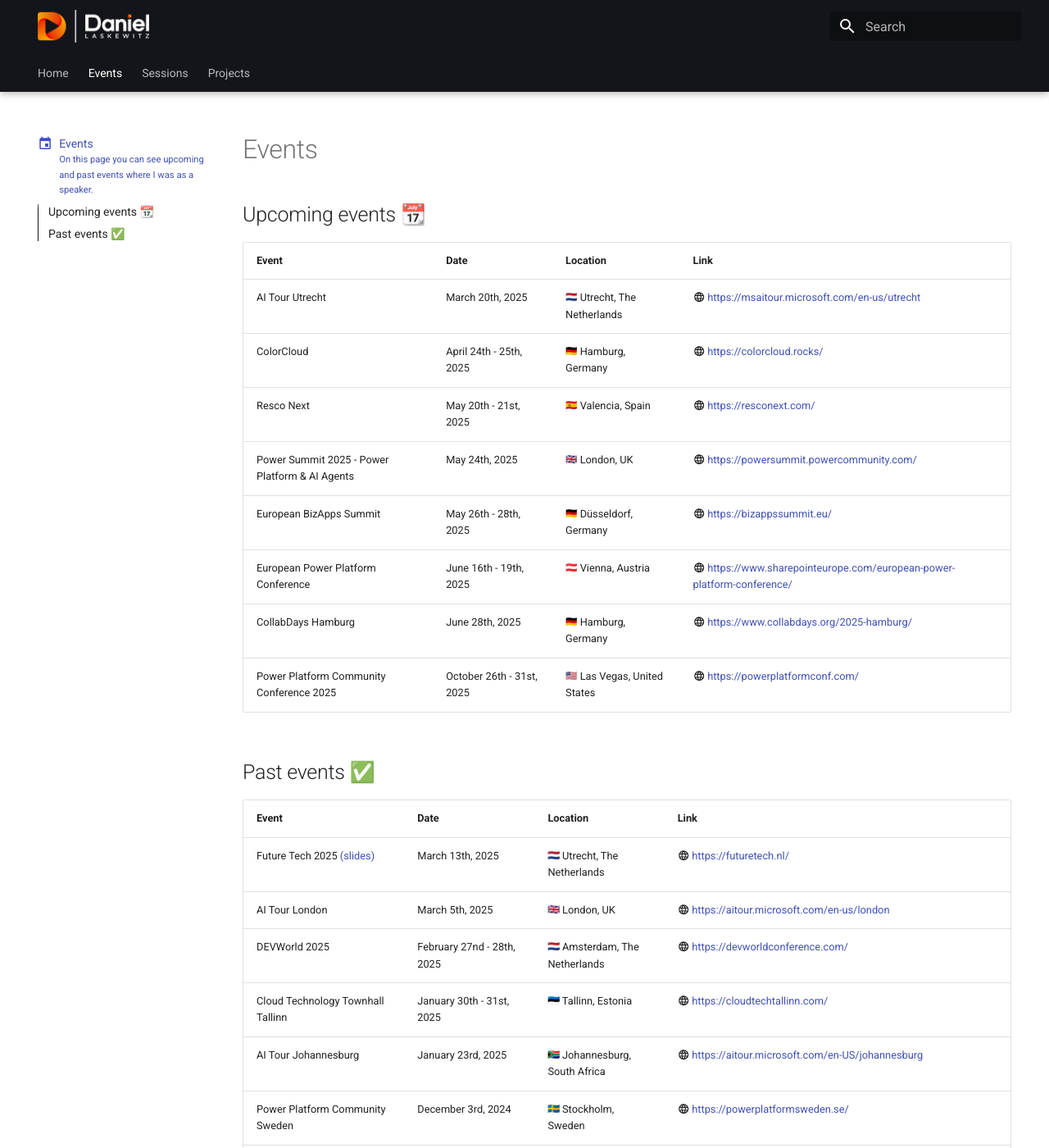
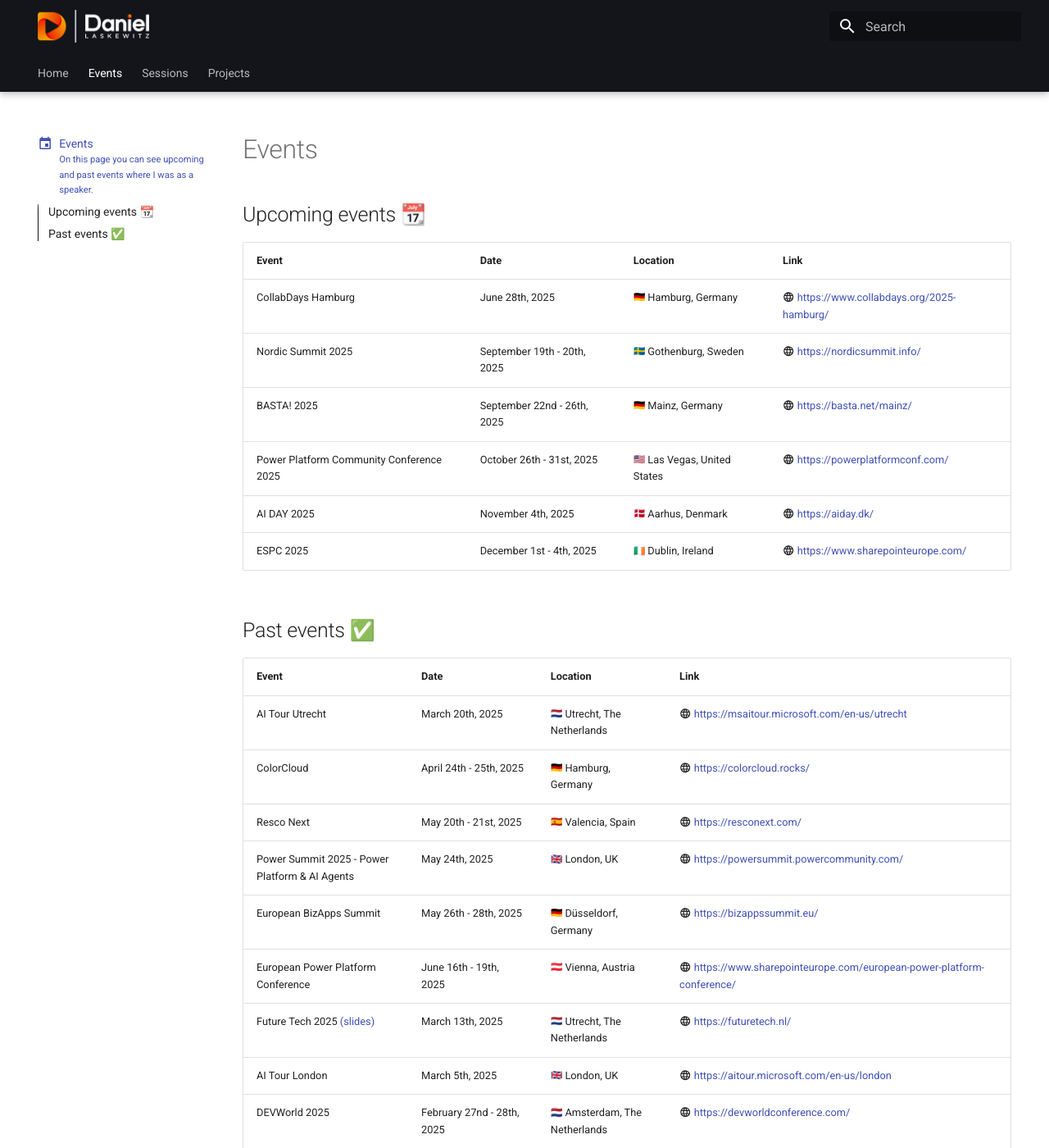
Before and after one commit to Laskewitz/laskewitz.github.io, an MkDocs documentation site: the page built from docs/events.md, in a window 1280 px wide and 1400 px high. Shown: the whole window at 82% size. Built offline with MkDocs 1.6.1 and Material for MkDocs 9.7.7, drawn with Linux system fonts in a browser that asks for light colours; emoji names are drawn with the system emoji font.

Commit message:
Update events

```diff
--- a/docs/events.md
+++ b/docs/events.md
@@ -15,20 +15,24 @@
 
 | Event | Date | Location | Link |
 | ----------- | ------------------------------------ | ------------------------------------ | ------------------------------------ |
+| CollabDays Hamburg | June 28th, 2025 | :de: Hamburg, Germany | :material-web: [https://www.collabdays.org/2025-hamburg/](https://www.collabdays.org/2025-hamburg/) |
+| Nordic Summit 2025 | September 19th - 20th, 2025 | :se: Gothenburg, Sweden | :material-web: [https://nordicsummit.info/](https://nordicsummit.info/) |
+| BASTA! 2025 | September 22nd - 26th, 2025 | :de: Mainz, Germany | :material-web: [https://basta.net/mainz/](https://basta.net/mainz/) |
+| Power Platform Community Conference 2025 | October 26th - 31st, 2025 | :us: Las Vegas, United States | :material-web: [https://powerplatformconf.com/](https://powerplatformconf.com/) |
+| AI DAY 2025 | November 4th, 2025 | :dk: Aarhus, Denmark | :material-web: [https://aiday.dk/](https://aiday.dk/) |
+| ESPC 2025 | December 1st - 4th, 2025 | :ie: Dublin, Ireland | :material-web: [https://www.sharepointeurope.com/](https://www.sharepointeurope.com/) |
+<!-- | Name | Date | :nl: | :material-web: [website](website) | -->
+
+## Past events ✅
+
+| Event | Date | Location | Link |
+| ----------- | ------------------------------------ | ------------------------------------ | ------------------------------------ |
 | AI Tour Utrecht | March 20th, 2025 | :nl: Utrecht, The Netherlands | :material-web: [https://msaitour.microsoft.com/en-us/utrecht](https://msaitour.microsoft.com/en-us/utrecht) |
 | ColorCloud | April 24th - 25th, 2025 | :de: Hamburg, Germany | :material-web: [https://colorcloud.rocks/](https://colorcloud.rocks/) |
 | Resco Next | May 20th - 21st, 2025 | :es: Valencia, Spain | :material-web: [https://resconext.com/](https://resconext.com/) |
 | Power Summit 2025 - Power Platform & AI Agents | May 24th, 2025 | :gb: London, UK | :material-web: [https://powersummit.powercommunity.com/](https://powersummit.powercommunity.com/) |
 | European BizApps Summit | May 26th - 28th, 2025 | :de: Düsseldorf, Germany | :material-web: [https://bizappssummit.eu/](https://bizappssummit.eu/) |
 | European Power Platform Conference | June 16th - 19th, 2025 | :at: Vienna, Austria | :material-web: [https://www.sharepointeurope.com/european-power-platform-conference/](https://www.sharepointeurope.com/european-power-platform-conference/) |
-| CollabDays Hamburg | June 28th, 2025 | :de: Hamburg, Germany | :material-web: [https://www.collabdays.org/2025-hamburg/](https://www.collabdays.org/2025-hamburg/) |
-| Power Platform Community Conference 2025 | October 26th - 31st, 2025 | :us: Las Vegas, United States | :material-web: [https://powerplatformconf.com/](https://powerplatformconf.com/) |
-<!-- | Name | Date | :nl: | :material-web: [website](website) | -->
-
-## Past events ✅
-
-| Event | Date | Location | Link |
-| ----------- | ------------------------------------ | ------------------------------------ | ------------------------------------ |
 | Future Tech 2025 [(slides)](https://aka.ms/DL-FT25-Slides) | March 13th, 2025 | :nl: Utrecht, The Netherlands | :material-web: [https://futuretech.nl/](https://futuretech.nl/) |
 | AI Tour London | March 5th, 2025 | :gb: London, UK | :material-web: [https://aitour.microsoft.com/en-us/london](https://aitour.microsoft.com/en-us/london) |
 | DEVWorld 2025 | February 27nd - 28th, 2025 | :nl: Amsterdam, The Netherlands | :material-web: [https://devworldconference.com/](https://devworldconference.com/) |
```
